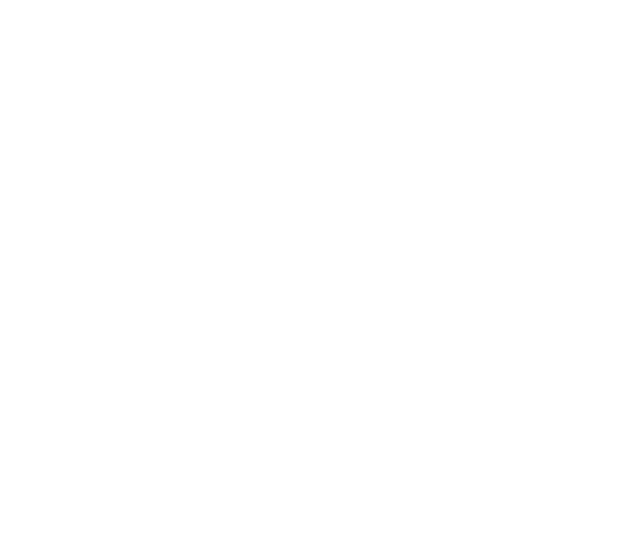
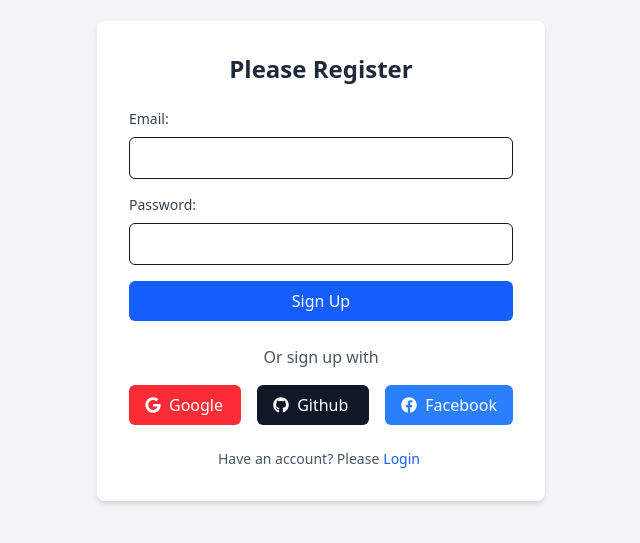
Before and after one commit to DiprodipDas/Webcode, a React (Vite) app: page /register in a window 1280 px wide. Before the commit this address had no page. Shown: the part 139-682 px from the top of the page, without its empty margins (319-959 px from the left). Built offline with nearby package versions, Linux system fonts and the light colour scheme.

Commit message:
register and login page design complete

```diff
--- a/package.json
+++ b/package.json
@@ -13,6 +13,7 @@
     "@tailwindcss/vite": "^4.1.12",
     "react": "^19.1.1",
     "react-dom": "^19.1.1",
+    "react-hook-form": "^7.63.0",
     "react-icons": "^5.5.0",
     "react-router": "^7.8.1",
     "tailwindcss": "^4.1.12"
--- /dev/null
+++ b/src/components/ErrorPage.jsx
@@ -0,0 +1,17 @@
+import React from 'react'
+import errorIcon from '../assets/rocket-icon.png'
+import { Link } from 'react-router'
+
+const ErrorPage = ({message="Page Not Found",code=404}) => {
+  return (
+    <div className='flex flex-col items-center justify-center text-center min-h-screen space-y-5'>
+        <img src={errorIcon} alt="rocket" />
+        <h1 className='text-4xl font-bold text-gray-700'>{message}</h1>
+        <p className='text-[#21272A] md:w-2/5 w-full mx-auto'>Rhoncus morbi et augue nec, in id ullamcorper at sit. Condimentum sit nunc in eros scelerisque sed. Commodo in viverra nunc, ullamcorper ut. Non, amet, aliquet scelerisque nullam sagittis, pulvinar. Fermentum scelerisque sit consectetur hac mi. Mollis leo eleifend ultricies purus iaculis.</p>
+
+        <Link to='/' className='mt-6 px-6 py-3 bg-green-500 text-white rounded-md shadow-md hover:bg-green-600 transition'>Go to Home Page</Link>
+        </div>
+  )
+}
+
+export default ErrorPage
--- /dev/null
+++ b/src/components/Login.jsx
@@ -0,0 +1,68 @@
+import React from 'react'
+import { FaGoogle, FaGithub, FaFacebook } from "react-icons/fa";
+import { Link } from 'react-router';
+import { useForm } from 'react-hook-form';
+
+const Login = () => {
+
+    const {
+            register,
+            handleSubmit,
+            watch,
+            formState: { errors },
+        } = useForm();
+        const onSubmit = data => console.log(data);
+  return (
+   <div className='flex items-center justify-center min-h-screen bg-gray-100 p-5'>
+            <div className='w-full max-w-md p-8 space-y-6 bg-white shadow-md rounded-lg'>
+                <h2 className='text-2xl font-bold text-center text-gray-800'>Please Login</h2>
+
+                <form onSubmit={handleSubmit(onSubmit)} className='space-y-4'>
+                    <div>
+                        <label className='block mb-2 text-sm font-medium text-gray-700'>Email: </label>
+                        <input
+                            {...register("email", { required: "Email is required", pattern: { value: /^[^\s@]+@[^\s@]+\.[^\s@]+$/, message: "Invalid email address" } })}
+                            className={`w-full px-4 py-2 border rounded-md focus:outline-none focus:ring-2`}
+                            type="email" />
+                        {errors.email && <p className='text-sm italic text-red-500 mt-2'>{errors.email.message}</p>}
+                    </div>
+                    <div>
+                        <label className='block mb-2 text-sm font-medium text-gray-700'>Password: </label>
+                        <input
+                            {...register("password", { required: "Password is required", minLength: { value: 6, message: "Password must be at least 6 characters long." } })}
+                            className={`w-full px-4 py-2 border rounded-md focus:outline-none focus:ring-2`}
+                            type="password" />
+                            {errors.password && <p className='text-sm italic text-red-500 mt-2'>{errors.password.message}</p>}
+                    </div>
+
+                    <button className='w-full py-2 text-white bg-blue-600 rounded-md hover:bg-blue-700' type='submit'>Log in</button>
+                </form>
+
+
+                <div className='text-center space-y-4'>
+                    <p className='text-gray-600'>Or login with</p>
+                    <div className='flex flex-col sm:flex-row justify-center gap-4 '>
+                        <button className=' flex w-full items-center px-4 py-2 space-x-2 text-white bg-red-500 rounded-md hover:bg-red-600'>
+                            <FaGoogle />
+                            <span>Google</span>
+                        </button>
+                        <button className=' flex w-full items-center px-4 py-2 space-x-2 text-white bg-gray-900 rounded-md hover:bg-gray-950'>
+                            <FaGithub />
+                            <span>Github</span>
+                        </button>
+                        <button className=' flex w-full items-center px-4 py-2 space-x-2 text-white bg-blue-500 rounded-md hover:bg-blue-600'>
+                            <FaFacebook />
+                            <span>Facebook</span>
+                        </button>
+                    </div>
+                </div>
+                <p className='text-sm text-center text-gray-600 '> Don't have an account? Please
+
+                    <Link className='text-blue-600 hover:underline mx-1' to='/register'>Sign up</Link>
+                </p>
+            </div>
+        </div>
+  )
+}
+
+export default Login
--- a/src/components/Navbar.jsx
+++ b/src/components/Navbar.jsx
@@ -41,7 +41,7 @@
                         <li>
                             <details>
                                 <summary>Categories</summary>
-                                <ul className="p-2">
+                                <ul className="p-2 z-50">
                                     <li><Link to='/'>Web Design</Link></li>
                                     <li><Link to='/'>App Development</Link></li>
                                     <li><Link to='/'>UI/UX Design</Link></li>
--- /dev/null
+++ b/src/components/Register.jsx
@@ -0,0 +1,68 @@
+import React from 'react'
+import { FaGoogle, FaGithub, FaFacebook } from "react-icons/fa";
+import { Link } from 'react-router';
+import { useForm } from 'react-hook-form';
+
+const Register = () => {
+
+    const {
+        register,
+        handleSubmit,
+        watch,
+        formState: { errors },
+    } = useForm();
+    const onSubmit = data => console.log(data);
+    return (
+        <div className='flex items-center justify-center min-h-screen bg-gray-100 p-5'>
+            <div className='w-full max-w-md p-8 space-y-6 bg-white shadow-md rounded-lg'>
+                <h2 className='text-2xl font-bold text-center text-gray-800'>Please Register</h2>
+
+                <form onSubmit={handleSubmit(onSubmit)} className='space-y-4'>
+                    <div>
+                        <label className='block mb-2 text-sm font-medium text-gray-700'>Email: </label>
+                        <input
+                            {...register("email", { required: "Email is required", pattern: { value: /^[^\s@]+@[^\s@]+\.[^\s@]+$/, message: "Invalid email address" } })}
+                            className={`w-full px-4 py-2 border rounded-md focus:outline-none focus:ring-2`}
+                            type="email" />
+                        {errors.email && <p className='text-sm italic text-red-500 mt-2'>{errors.email.message}</p>}
+                    </div>
+                    <div>
+                        <label className='block mb-2 text-sm font-medium text-gray-700'>Password: </label>
+                        <input
+                            {...register("password", { required: "Password is required", minLength: { value: 6, message: "Password must be at least 6 characters long." } })}
+                            className={`w-full px-4 py-2 border rounded-md focus:outline-none focus:ring-2`}
+                            type="password" />
+                            {errors.password && <p className='text-sm italic text-red-500 mt-2'>{errors.password.message}</p>}
+                    </div>
+
+                    <button className='w-full py-2 text-white bg-blue-600 rounded-md hover:bg-blue-700' type='submit'>Sign Up</button>
+                </form>
+
+
+                <div className='text-center space-y-4'>
+                    <p className='text-gray-600'>Or sign up with</p>
+                    <div className='flex flex-col sm:flex-row justify-center gap-4 '>
+                        <button className=' flex w-full items-center px-4 py-2 space-x-2 text-white bg-red-500 rounded-md hover:bg-red-600'>
+                            <FaGoogle />
+                            <span>Google</span>
+                        </button>
+                        <button className=' flex w-full items-center px-4 py-2 space-x-2 text-white bg-gray-900 rounded-md hover:bg-gray-950'>
+                            <FaGithub />
+                            <span>Github</span>
+                        </button>
+                        <button className=' flex w-full items-center px-4 py-2 space-x-2 text-white bg-blue-500 rounded-md hover:bg-blue-600'>
+                            <FaFacebook />
+                            <span>Facebook</span>
+                        </button>
+                    </div>
+                </div>
+                <p className='text-sm text-center text-gray-600 '>Have an account? Please
+
+                    <Link className='text-blue-600 hover:underline mx-1' to='/login'>Login</Link>
+                </p>
+            </div>
+        </div>
+    )
+}
+
+export default Register
--- a/src/main.jsx
+++ b/src/main.jsx
@@ -4,18 +4,29 @@
 import App from './App.jsx'
 import { BrowserRouter, Route, Routes } from 'react-router'
 import Home from './pages/home/Home.jsx'
+import ErrorPage from './components/ErrorPage.jsx'
+import Pricing from './pages/home/Pricing.jsx'
+import Services from './pages/home/Services.jsx'
+import Blogs from './pages/home/Blogs.jsx'
+import Register from './components/Register.jsx'
+import Login from './components/Login.jsx'
 
 createRoot(document.getElementById('root')).render(
   <BrowserRouter>
     <Routes>
     <Route element={<App/>}>
      <Route path='/' element={<Home></Home>}/>
-     <Route path='/pricing' element={<div>Pricing Page</div>}/>
-     <Route path='/services' element={<div>services Page</div>}/>
-     <Route path='/blog' element={<div>Blog Page</div>}/>
+     <Route path='/pricing' element={<div>{<Pricing/>}</div>}/>
+     <Route path='/services' element={<div>{<Services/>}</div>}/>
+     <Route path='/blog' element={<div>{<Blogs/>}</div>}/>
      <Route path='/about' element={<div>About page</div>}/>
 
+
+     <Route path='*' element={<div><ErrorPage/></div>}/>
+
     </Route>
+    <Route path='/register' element={<Register/>}/>
+    <Route path='/login' element={<Login/>}/>
     </Routes>
   </BrowserRouter>,
 )
```
Also changed, not shown: 1 other file (tests, documents, lock files or other folders).
